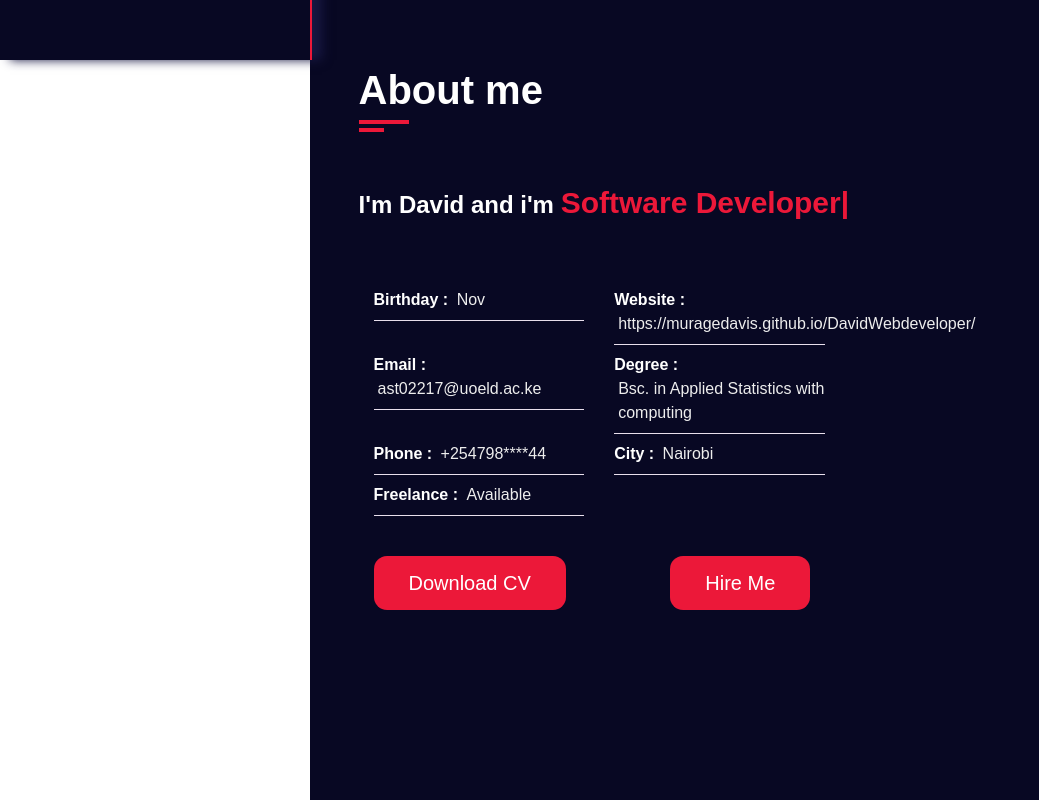
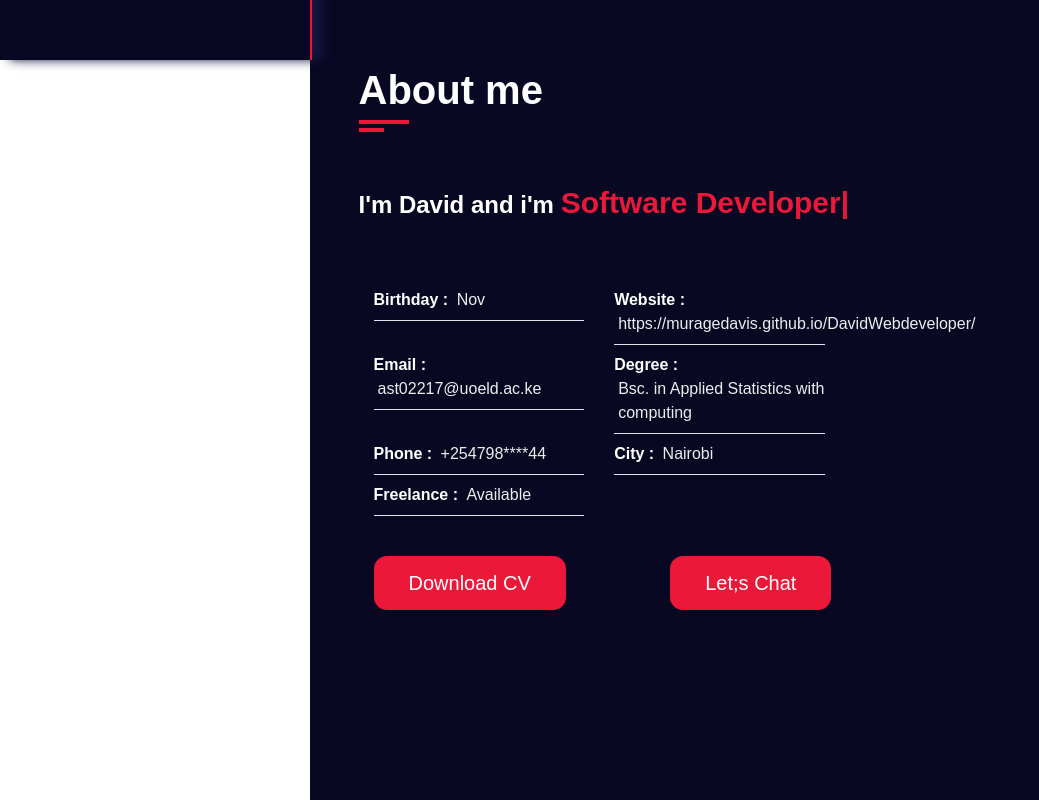
Before and after one commit to muragedavis/DavidWebdeveloper, a plain HTML site: page index.html in a window 1280 px wide. Shown: the part 800-1600 px from the top of the page, without its empty margins (0-1039 px from the left). Drawn offline with nearby package versions, Linux system fonts and the light colour scheme.

Commit message:
Update index.html

```diff
--- a/index.html
+++ b/index.html
@@ -104,7 +104,7 @@
                                         <div class="button padd-15">
                                             <a href="https://mega.nz/file/5YUwFBgS#6miMKROqalJ9VIaskarTNIufiGFmYFV34Lv-HdUtm20"
                                                 class="btn">Download CV</a>
-                                            <a href="ast02217@uoeld.ac.ke" class="btn hire-me">Hire Me</a>
+                                            <a href="ast02217@uoeld.ac.ke" class="btn hire-me">Let;s Chat</a>
                                             </div>
                                         </div>
                                     </div>
```
